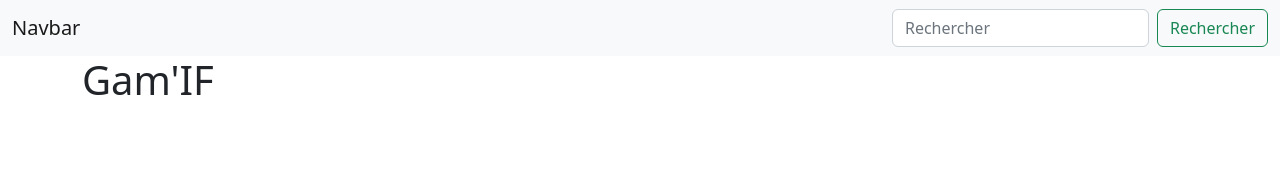
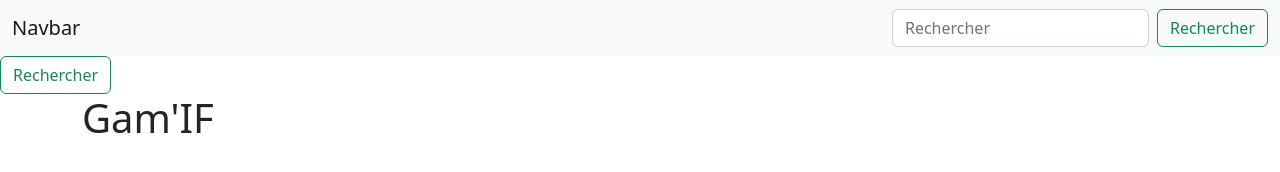
Before and after one commit to pizzanome/Gam-IF, a plain HTML site: page index.html in a window 1280 px wide. Drawn offline with nearby package versions, Linux system fonts and the light colour scheme.

Commit message:
Call Wikipedia API

```diff
--- a/index.html
+++ b/index.html
@@ -1,30 +1,39 @@
 <!DOCTYPE html>
 <html lang="fr">
+
 <head>
     <meta charset="UTF-8">
     <title>Gam'IF</title>
     <link href="https://cdn.jsdelivr.net/npm/bootstrap@5.2.3/dist/css/bootstrap.min.css" rel="stylesheet"
           integrity="sha384-rbsA2VBKQhggwzxH7pPCaAqO46MgnOM80zW1RWuH61DGLwZJEdK2Kadq2F9CUG65" crossorigin="anonymous">
+    <script src="wikipedia.js"></script>
+    <script src="https://cdn.jsdelivr.net/npm/bootstrap@5.2.3/dist/js/bootstrap.bundle.min.js"
+            integrity="sha384-kenU1KFdBIe4zVF0s0G1M5b4hcpxyD9F7jL+jjXkk+Q2h455rYXK/7HAuoJl+0I4"
+            crossorigin="anonymous"></script>
 </head>
+
 <body>
 <header>
     <nav class="navbar bg-light">
         <div class="container-fluid">
             <a class="navbar-brand">Navbar</a>
-            <form class="d-flex" role="search">
-                <input class="form-control me-2" type="search" placeholder="Rechercher" aria-label="Search">
-                <button class="btn btn-outline-success" type="submit">Rechercher</button>
+            <form class="d-flex">
+                <input id ="searchbar" class="form-control me-2" placeholder="Rechercher" aria-label="Search">
+                <button class="btn btn-outline-success" onclick="GetImageRef();">Rechercher</button>
             </form>
         </div>
     </nav>
 </header>
 
+<button id="btn" class="btn btn-outline-success" onclick="getImage();">Rechercher</button>
+
+<img id="searchimage" src="">
+
+<div id="result"></div>
+
 <div class="container">
     <h1>Gam'IF</h1>
 </div>
 
-<script src="https://cdn.jsdelivr.net/npm/bootstrap@5.2.3/dist/js/bootstrap.bundle.min.js"
-        integrity="sha384-kenU1KFdBIe4zVF0s0G1M5b4hcpxyD9F7jL+jjXkk+Q2h455rYXK/7HAuoJl+0I4"
-        crossorigin="anonymous"></script>
 </body>
 </html>
--- /dev/null
+++ b/wikipedia.js
@@ -0,0 +1,31 @@
+function getImage(){
+    const search = document.getElementById("searchbar").value;
+    const url = "https://en.wikipedia.org/w/api.php?origin=*&action=query&titles="+search+"&prop=pageimages&format=json";
+    let image_name;
+    let image_url;
+    let image_ref;
+    fetch(url)
+        .then(response => response.json())
+        .then(data => {
+            const pages = data.query.pages;
+            const page = pages[Object.keys(pages)[0]];
+            const images = page.images;
+            image_name = images[0].title;
+            image_name = image_name.replace("File:","");
+            image_url = "https://en.wikipedia.org/w/api.php?origin=*&action=query&titles=File:"+image_name+"&prop=imageinfo&iiprop=url&format=json";
+            console.log(image_url);
+            fetch(image_url)
+                .then(response => response.json())
+                .then(data2 => {
+                    var pages2 = data2.query.pages;
+                    var page2 = pages2[Object.keys(pages2)[0]];
+                    var imageinfo = page2.imageinfo;
+                    image_ref = imageinfo[0].url;
+                    console.log(image_ref);
+                    document.getElementById("searchimage").src = image_ref;
+                })
+                .catch(error => console.log(error));
+
+        })
+        .catch(error => console.log(error));
+}
```
